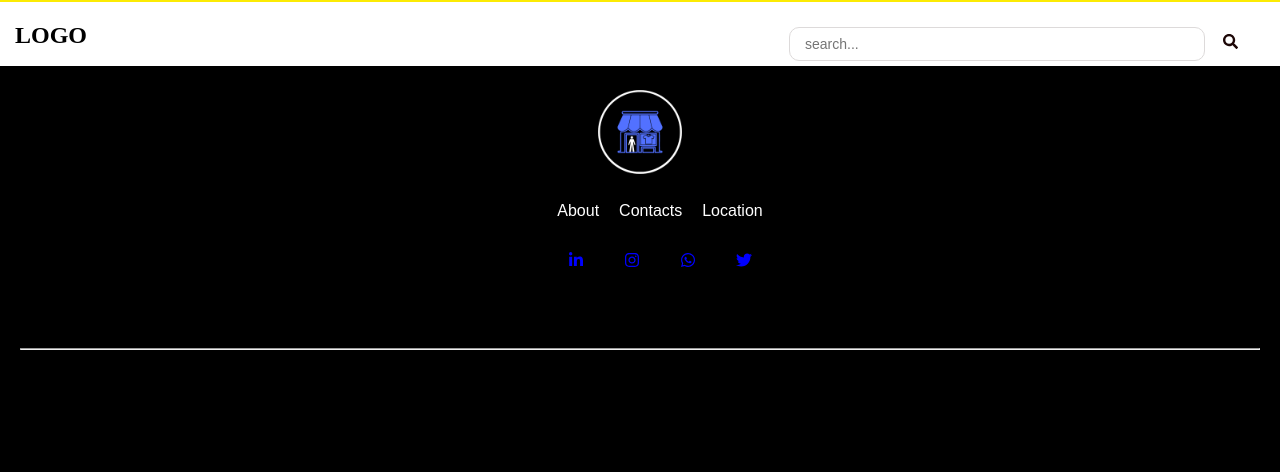
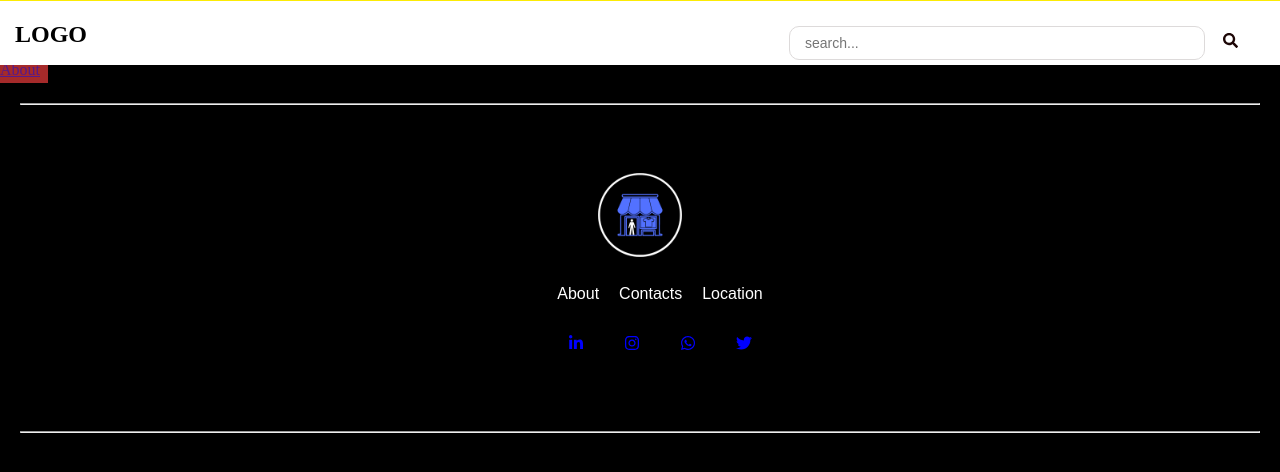
Before and after one commit to ndboy5/fashion_repo_frontend, a React (Create React App) app in the folder project/: page / in a window 1280 px wide. Shown: the top 472 px of the page. Built offline with nearby package versions, Linux system fonts and the light colour scheme.

Commit message:
fixed the Nav error

```diff
--- a/project/src/App.js
+++ b/project/src/App.js
@@ -1,13 +1,14 @@
 import "./App.css";
 import Header from "./components/layouts/header";
 import Footer from "./components/layouts/footer";
+import Nav from "./components/home/nav";
 
 function App() {
   return (
     <div className="App">
       <Header />
+      <Nav />
       <Footer />
-      <nav />
     </div>
   );
 }
--- /dev/null
+++ b/project/src/components/home/home.js
@@ -0,0 +1,4 @@
+function Home() {
+  //Todo: the home page would be built here. For now testing is still being done usung the App.js file
+  return <></>;
+}
--- a/project/src/components/home/nav.js
+++ b/project/src/components/home/nav.js
@@ -1,14 +1,12 @@
 import styles from "./nav.module.css";
 import { FaInfo } from "react-icons/fa";
 
-function nav() {
+function Nav() {
   return (
     <home className={styles.home}>
       <div className={styles.nav}>
         <a href="">
-          {" "}
           <h3>
-            {" "}
             <FaInfo />
           </h3>
           About
@@ -18,4 +16,4 @@ function nav() {
   );
 }
 
-export default nav;
+export default Nav;
```
